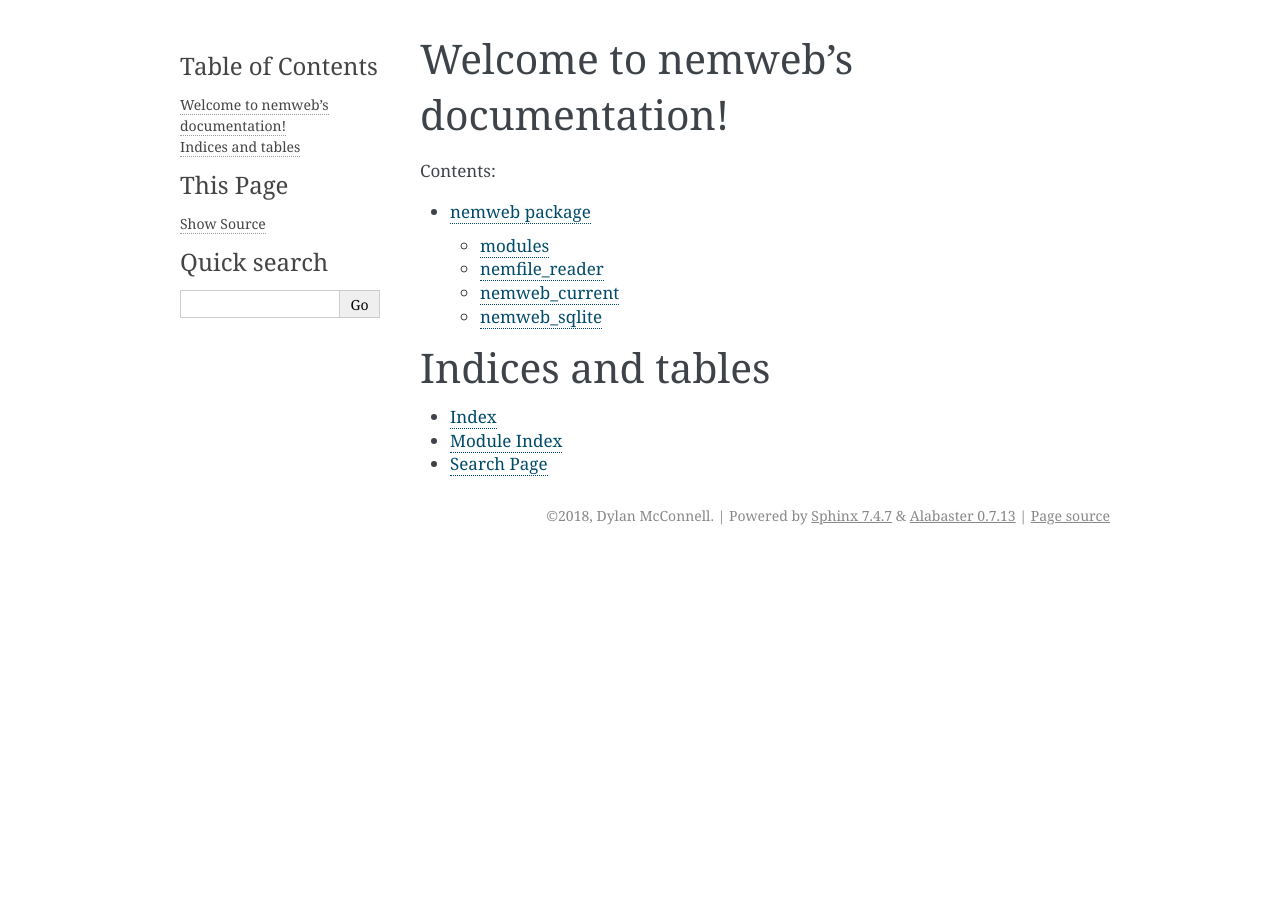
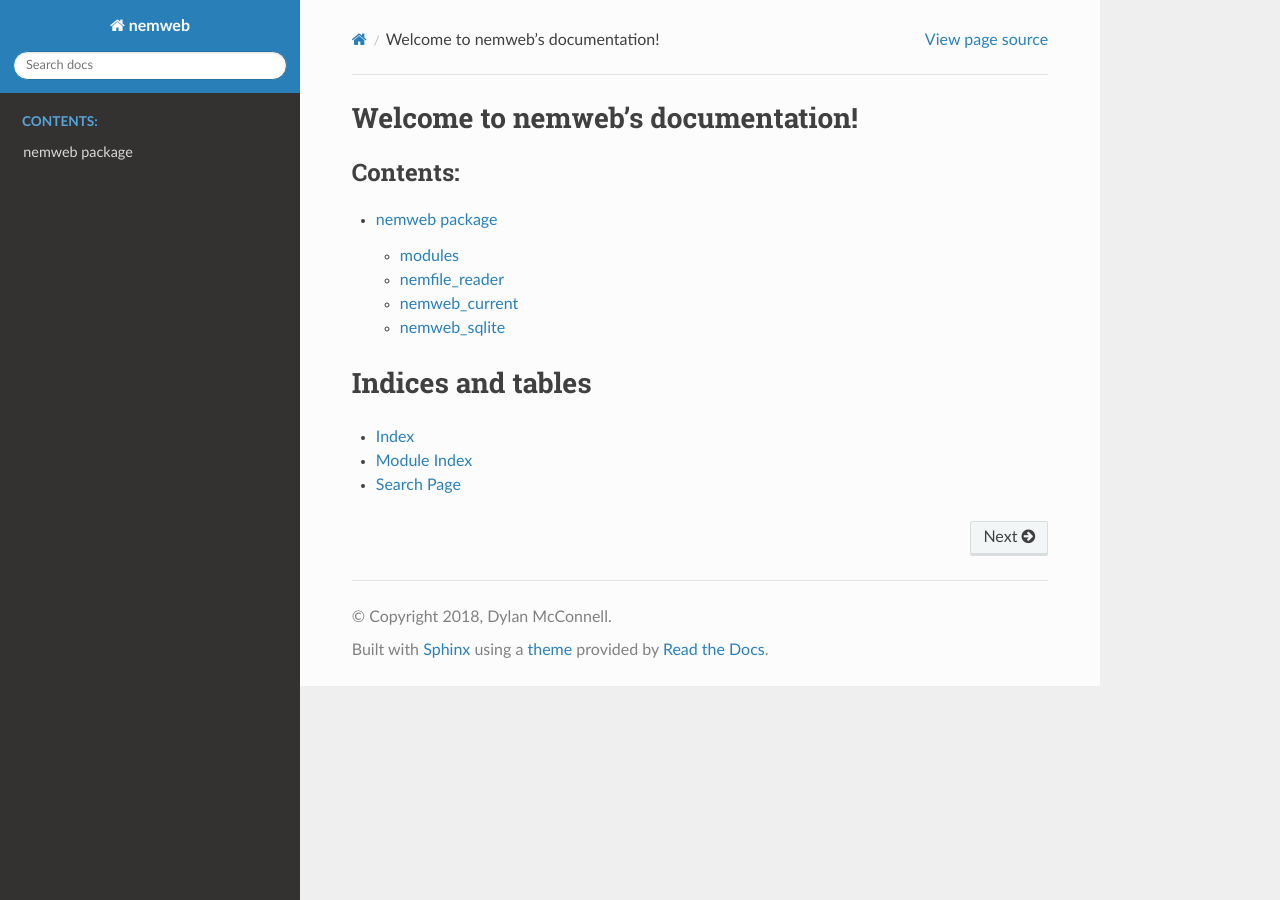
Before and after one commit to opennem/nemweb, a Sphinx documentation site: the page built from docs/index.rst, in a window 1280 px wide. Built offline with Sphinx 7.4.7 and the Read the Docs theme 2.0.0, drawn with Linux system fonts in a browser that asks for light colours.

Commit message:
Changed html_theme

```diff
--- a/docs/conf.py
+++ b/docs/conf.py
@@ -77,7 +77,9 @@ pygments_style = 'sphinx'
 # The theme to use for HTML and HTML Help pages.  See the documentation for
 # a list of builtin themes.
 #
-html_theme = 'alabaster'
+
+html_theme = "sphinx_rtd_theme"
+#'alabaster'
 
 # Theme options are theme-specific and customize the look and feel of a theme
 # further.  For a list of options available for each theme, see the
```
